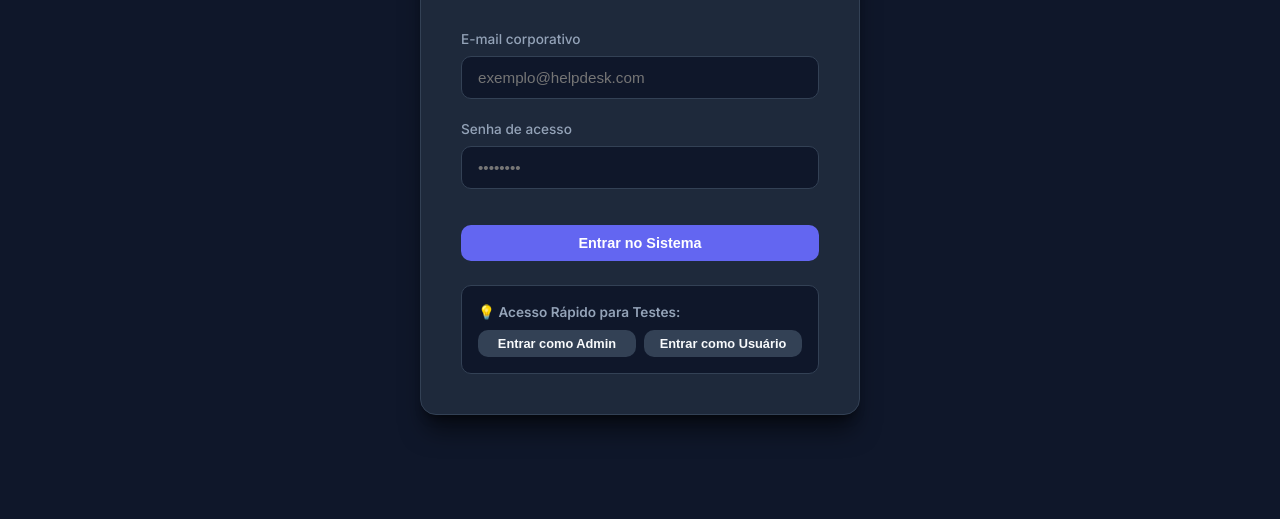
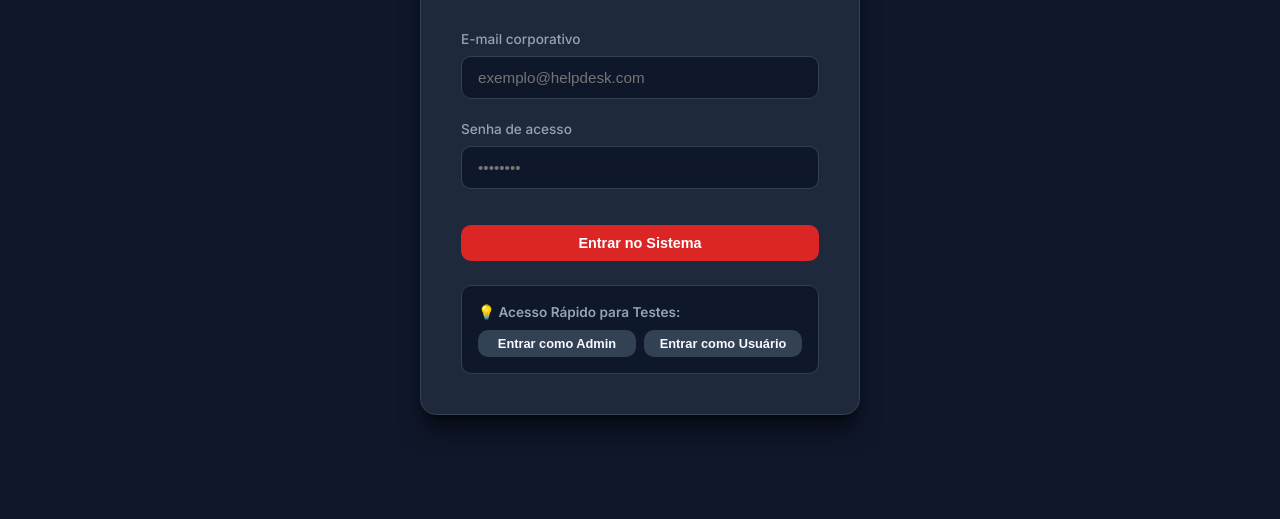
Before and after one commit to motasenai122/tickets, a website: page frontend/index.html in a window 1280 px wide. Shown: the part 281-800 px from the top of the page. Drawn offline with Linux system fonts and the light colour scheme.

Commit message:
alteração de cor pra vermelho

```diff
--- a/frontend/css/styles.css
+++ b/frontend/css/styles.css
@@ -8,12 +8,12 @@
   --text-main: #f8fafc;
   --text-muted: #94a3b8;
 
-  --primary: #6366f1;
-  --primary-hover: #4f46e5;
-  --primary-light: rgba(99, 102, 241, 0.15);
+  --primary: #dc2626;
+  --primary-hover: #b91c1c;
+  --primary-light: rgba(220, 38, 38, 0.15);
 
-  --accent-admin: #8b5cf6;
-  --accent-user: #06b6d4;
+  --accent-admin: #e11d48;
+  --accent-user: #f43f5e;
 
   --success: #10b981;
   --success-bg: rgba(16, 185, 129, 0.15);
@@ -142,7 +142,7 @@ body {
 
 .form-control:focus, .form-select:focus {
   border-color: var(--primary);
-  box-shadow: 0 0 0 3px rgba(99, 102, 241, 0.25);
+  box-shadow: 0 0 0 3px rgba(220, 38, 38, 0.25);
 }
 
 textarea.form-control {
```
